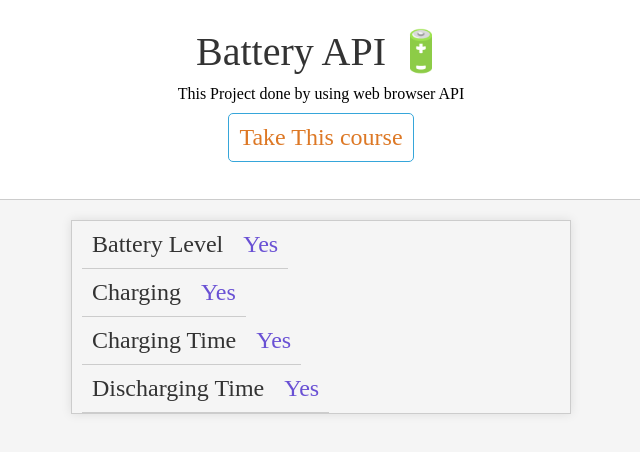
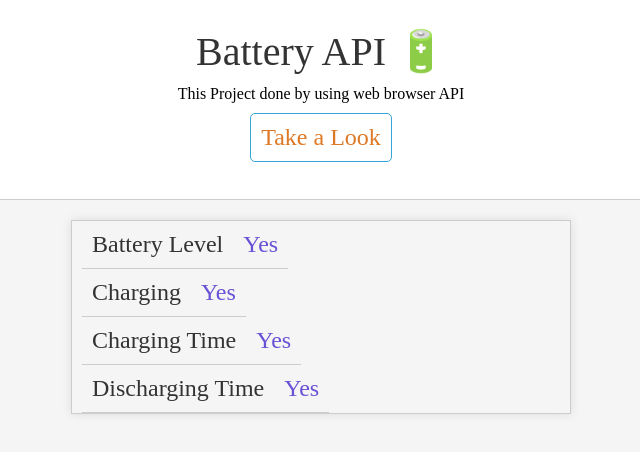
Before and after one commit to Thriloka1/BatteryApI, a plain HTML site: page index.html in a window 1280 px wide. Shown: the whole page, without its empty margins (319-959 px from the left). Drawn offline with Linux system fonts and the light colour scheme.

Commit message:
Add files via upload

```diff
--- a/index.html
+++ b/index.html
@@ -11,7 +11,7 @@
     <header>
       <h1>Battery API 🔋</h1>
       <p>This Project done by using web browser API</p>
-      <a href="">Take This course</a>
+      <a href="">Take a Look</a>
     </header>
 
     <div class="battery-container">
```
